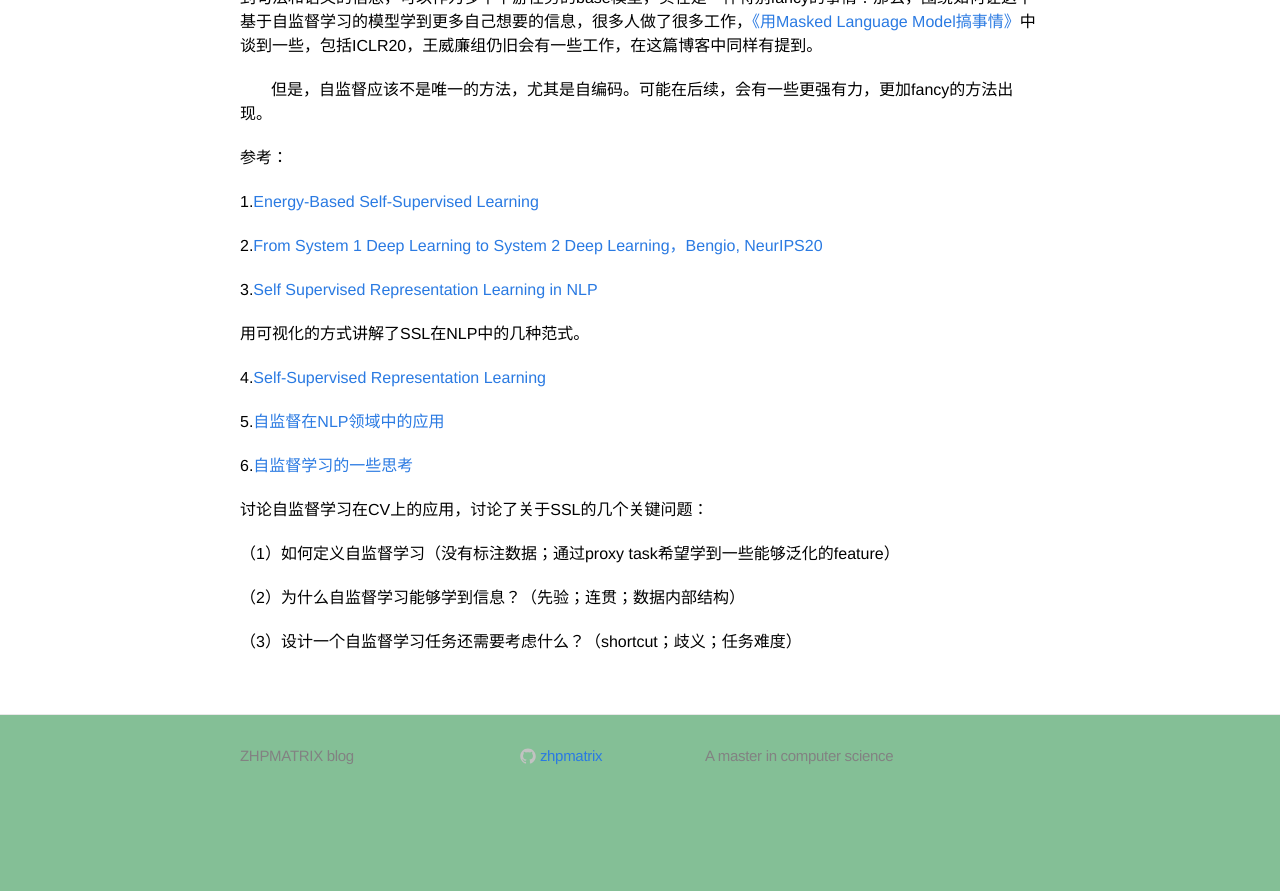
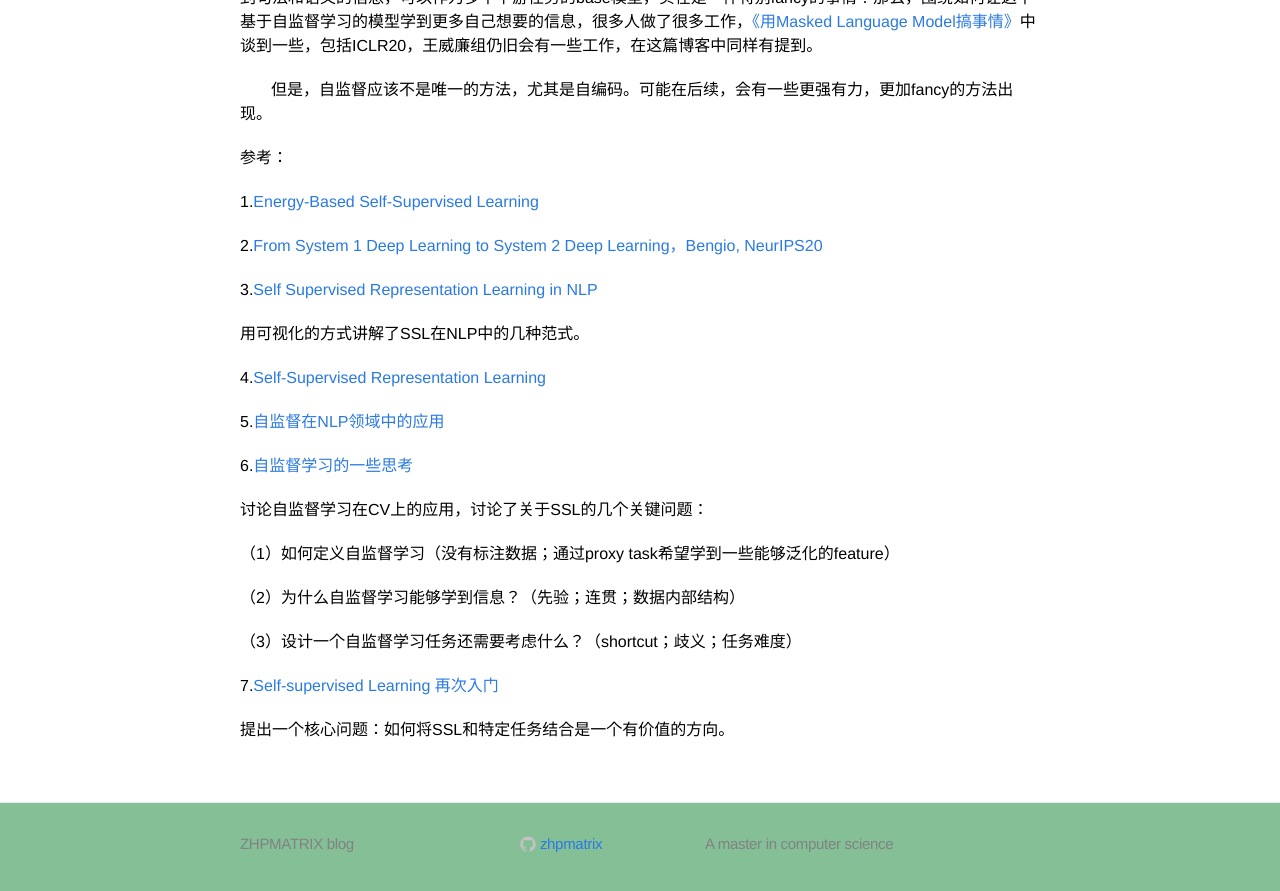
Before and after one commit to zhpmatrix/zhpmatrix.github.io, a Jekyll site: the page built from _posts/2019-12-30-lecun-talks.md, in a window 1280 px wide and 900 px high, scrolled down 1714 px. Shown: the top 891 px of the window. Built offline with Jekyll 4.4.1, drawn with Linux system fonts in a browser that asks for light colours; comment, search, counter and statistics services are not loaded; before the commit the page ends 2526 px from its top, so only the background shows below that.

Commit message:
add new ref

```diff
--- a/_posts/2019-12-30-lecun-talks.md
+++ b/_posts/2019-12-30-lecun-talks.md
@@ -94,3 +94,7 @@ Talk给出了七种策略去学习一个能量函数，而这些目前并不准
 （2）为什么自监督学习能够学到信息？（先验；连贯；数据内部结构）
 
 （3）设计一个自监督学习任务还需要考虑什么？（shortcut；歧义；任务难度）
+
+7.[Self-supervised Learning 再次入门](https://zhuanlan.zhihu.com/p/108906502?utm_source=qq&utm_medium=social&utm_oi=52727124066304)
+
+提出一个核心问题：如何将SSL和特定任务结合是一个有价值的方向。
```
